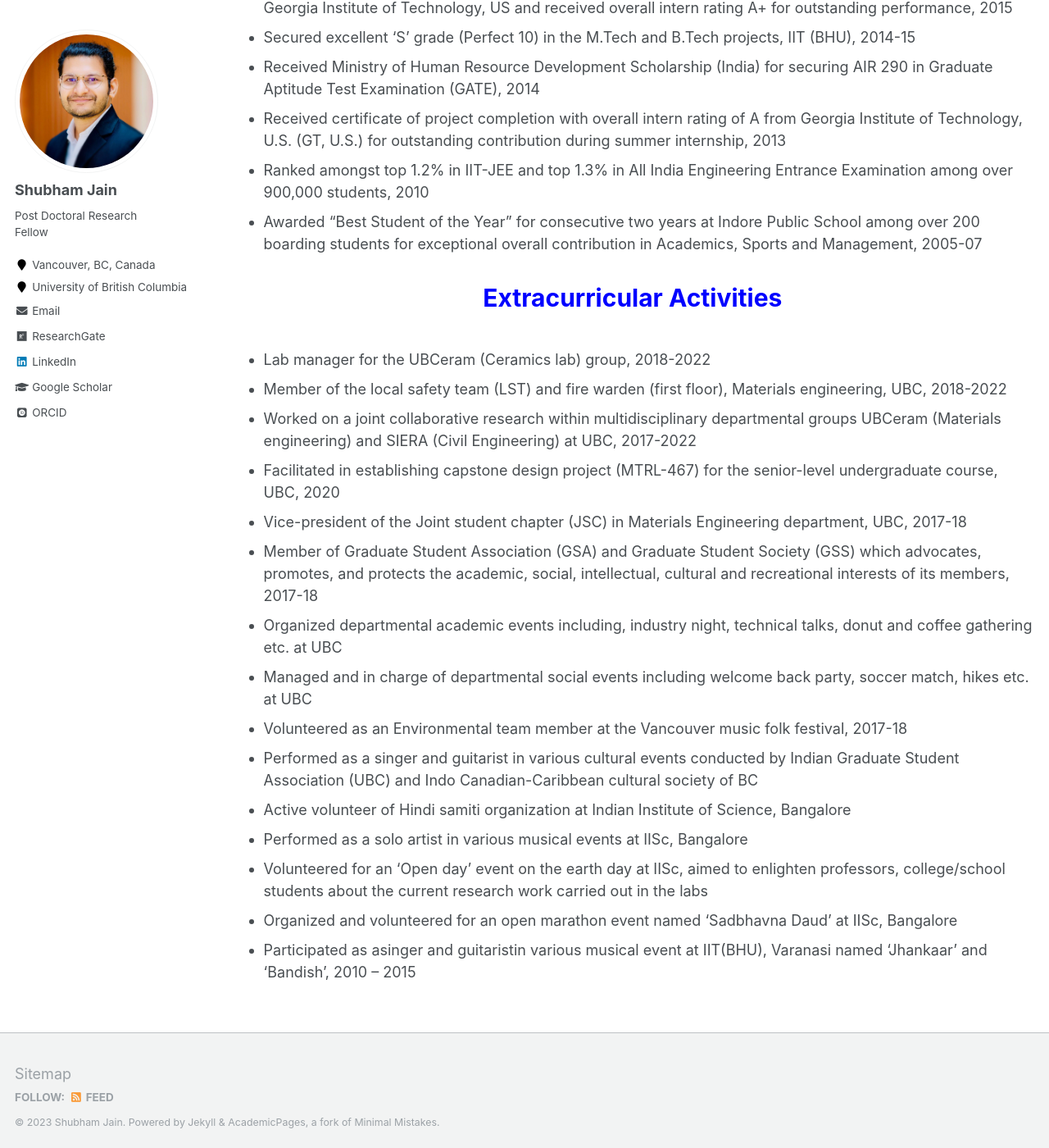
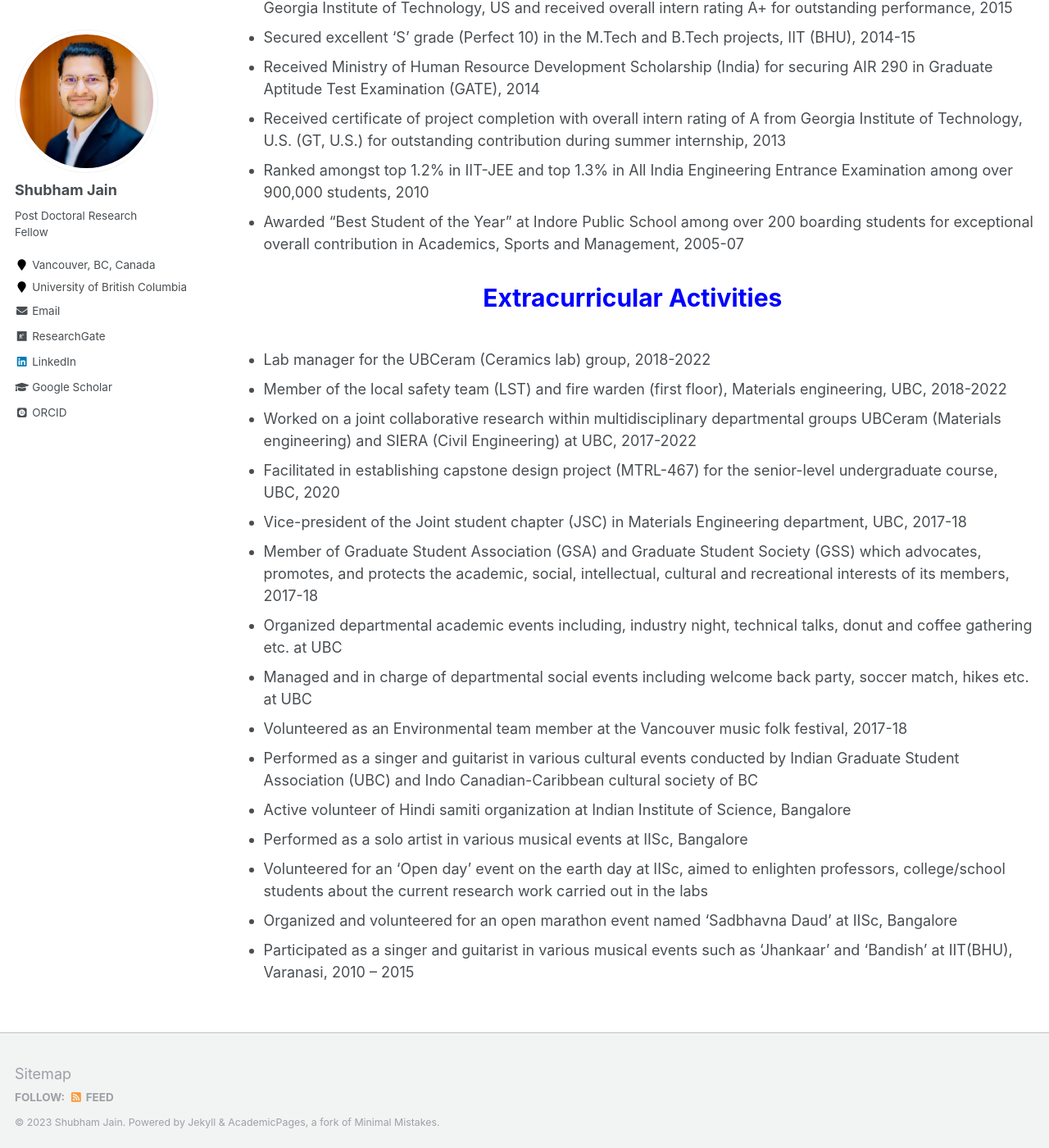
Before and after one commit to shubhamj2611/shubhamj2611.github.io, a Jekyll site: the page built from _pages/achievements.md, in a window 1280 px wide and 1400 px high, scrolled down 929 px. Shown: the whole window at 82% size. Built offline with Jekyll 4.4.1, drawn with Linux system fonts in a browser that asks for light colours; some web fonts are replaced.

Commit message:
Update achievements.md

```diff
--- a/_pages/achievements.md
+++ b/_pages/achievements.md
@@ -24,7 +24,7 @@ author_profile: true
 *	Received Ministry of Human Resource Development Scholarship (India) for securing AIR 290 in Graduate Aptitude Test Examination (GATE), 2014
 *	Received certificate of project completion with overall intern rating of A from Georgia Institute of Technology, U.S. (GT, U.S.) for outstanding contribution during summer internship, 2013
 *	Ranked amongst top 1.2% in IIT-JEE and top 1.3% in All India Engineering Entrance Examination among over 900,000 students, 2010
-*	Awarded “Best Student of the Year” for consecutive two years at Indore Public School among over 200 boarding students for exceptional overall contribution in Academics, Sports and Management, 2005-07
+*	Awarded “Best Student of the Year” at Indore Public School among over 200 boarding students for exceptional overall contribution in Academics, Sports and Management, 2005-07
 
 <p style="text-align:center; color:Blue; font-size:30px; font-weight:bold;"> Extracurricular Activities </p>
 
@@ -42,4 +42,4 @@ author_profile: true
 *	Performed as a solo artist in various musical events at IISc, Bangalore
 *	Volunteered for an ‘Open day’ event on the earth day at IISc, aimed to enlighten professors, college/school students about the current research work carried out in the labs
 *	Organized and volunteered for an open marathon event named ‘Sadbhavna Daud’ at IISc, Bangalore
-*	Participated as asinger and guitaristin various musical event at IIT(BHU), Varanasi named ‘Jhankaar’ and ‘Bandish’, 2010 – 2015
+*	Participated as a singer and guitarist in various musical events such as ‘Jhankaar’ and ‘Bandish’ at IIT(BHU), Varanasi, 2010 – 2015
```
